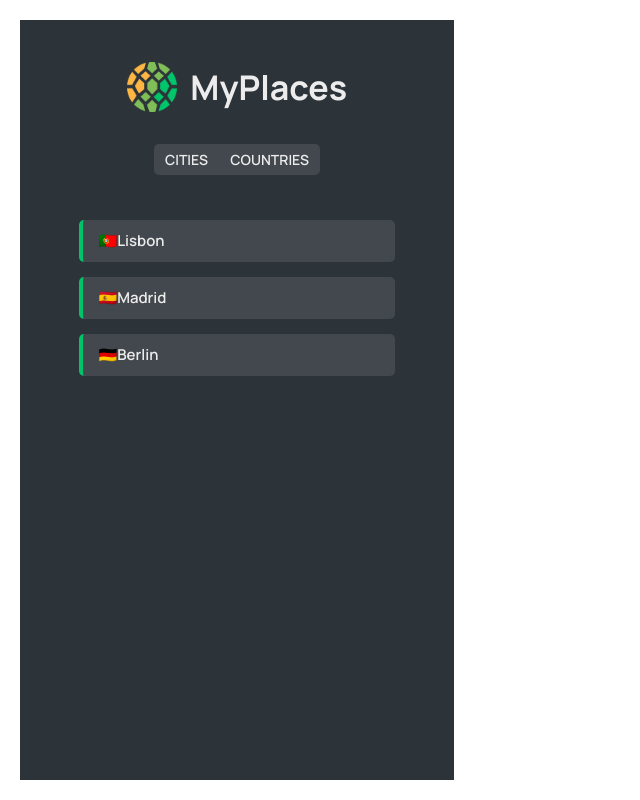
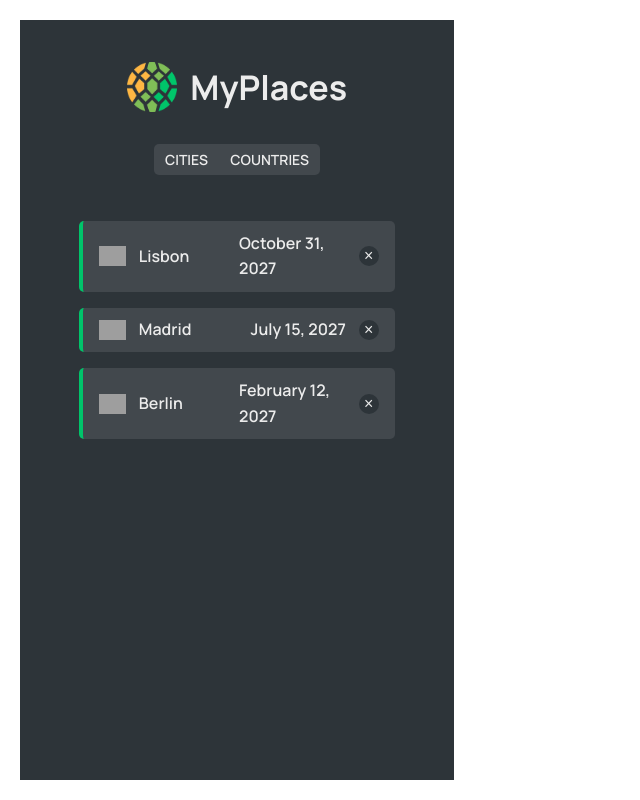
Before and after one commit to SayanMazumdar/myplaces, a React (Vite) app: page /myplaces in a window 1280 px wide. Shown: the whole page, without its empty margins (0-640 px from the left). Built offline with nearby package versions, Linux system fonts and the light colour scheme; data requests are answered from the project's data file; grey boxes are pictures that could not be loaded.

Commit message:
added cities and countries component

```diff
--- a/src/App.jsx
+++ b/src/App.jsx
@@ -1,4 +1,3 @@
-import { BrowserRouter, Route, Routes } from 'react-router-dom';
 import Home from './pages/Home';
 import Product from './pages/Product';
 import Pricing from './pages/Pricing';
@@ -7,6 +6,7 @@ import MyPlaces from './pages/MyPlaces';
 import Cities from './components/Cities';
 import Countries from './components/Countries';
 import { useState } from 'react';
+import { BrowserRouter, Route, Routes } from 'react-router-dom';
 
 export default function App() {
 
@@ -19,10 +19,10 @@ export default function App() {
         <Route path='product' element={<Product />} />
         <Route path='pricing' element={<Pricing />} />
         <Route path='login' element={<Login />} />
-        <Route path='myplaces' element={<MyPlaces cities={cities} setCities={setCities} />}>
+        <Route path='myplaces' element={<MyPlaces setCities={setCities} />}>
           <Route index element={<Cities cities={cities} />} />
           <Route path='cities' element={<Cities cities={cities} />} />
-          <Route path='countries' element={<Countries />} />
+          <Route path='countries' element={<Countries cities={cities} />} />
         </Route>
       </Routes>
     </BrowserRouter>
--- a/src/components/Cities.jsx
+++ b/src/components/Cities.jsx
@@ -1,9 +1,8 @@
 import City from './City';
-import styles from './Cities.module.css';
 
 export default function Cities({ cities }) {
   return (
-    <div className={styles.cities}>
+    <div style={{width: '80%'}}>
       {cities.map((item) => <City key={item.id} cityObj={item} />)}
     </div>
   )
--- a/src/components/Cities.module.css
+++ /dev/null
@@ -1,3 +0,0 @@
-.cities {
-    width: 80%;
-}
--- a/src/components/City.jsx
+++ b/src/components/City.jsx
@@ -1,12 +1,19 @@
 import styles from './City.module.css';
+import EmojiToImg from './EmojiToImg';
 
 export default function City({ cityObj }) {
 
-  const { cityName, country, emoji, date } = cityObj;
+  const { cityName, emoji, date } = cityObj;
   return (
     <div className={styles.city}>
-      {emoji}
-      {cityName}
+      <div className={styles.firstCol}>
+        {EmojiToImg(emoji)}
+        {cityName}
+      </div>
+      <div className={styles.secCol}>
+        {new Date(date).toLocaleDateString("en-US", { year: "numeric", month: "long", day: "numeric" })}
+        <button className={styles.removeBtn}>&times;</button>
+      </div>
     </div>
   )
 }
--- a/src/components/City.module.css
+++ b/src/components/City.module.css
@@ -5,7 +5,35 @@
     border-left: 4px solid var(--color-brand--2);
     display: flex;
     margin: 1em 0;
-    font-size: 1.5em;
+    font-size: 1.6em;
     font-weight: 600;
-    box-sizing: border-box;
+    align-items: center;
 }
+
+.firstCol, .secCol {
+    width: 50%;
+    display: flex;
+    gap: 0.8em;
+    align-items: center;
+}
+
+.secCol {
+    justify-content: flex-end;
+}
+
+.removeBtn {
+    height: 2rem;
+    aspect-ratio: 1;
+    border-radius: 50%;
+    background-color: var(--color-dark--1);
+    color: var(--color-light--2);
+    font-size: 1.6rem;
+    font-weight: 400;
+    transition: all 0.2s;
+    padding: 0;
+  }
+
+  .removeBtn:hover {
+    background-color: var(--color-brand--1);
+    color: var(--color-dark--1);
+  }
--- a/src/components/Countries.jsx
+++ b/src/components/Countries.jsx
@@ -1,7 +1,22 @@
-export default function Countries() {
+import EmojiToImg from './EmojiToImg';
+import styles from './Countries.module.css';
+
+export default function Countries({ cities }) {
   return (
-    <div>
-      List of countries
+    <div className={styles.countries}>
+      {cities.map((item) => <Country cityObj={item} key={item.id} />)}
     </div>
   )
 }
+
+function Country({ cityObj }) {
+
+  const { country, emoji } = cityObj;
+
+  return (
+    <div className={styles.country}>
+      {EmojiToImg(emoji)}
+      {country}
+    </div>
+  )
+}
--- /dev/null
+++ b/src/components/Countries.module.css
@@ -0,0 +1,22 @@
+.countries {
+    width: 80%;
+    display: flex;
+    flex-wrap: wrap;
+    justify-content: center;
+    gap: 1em;
+}
+
+.country {
+    background-color: var(--color-dark--2);
+    height: 5em;
+    width: 45%;
+    border-left: 4px solid var(--color-brand--1);
+    border-radius: 5px;
+    font-size: 1.5em;
+    font-weight: 600;
+    display: flex;
+    flex-direction: column;
+    justify-content: center;
+    align-items: center;
+    gap: 0.5em;
+}
--- /dev/null
+++ b/src/components/EmojiToImg.jsx
@@ -0,0 +1,7 @@
+export default function EmojiToImg(flag) {
+    let countryCode = Array.from(flag, (codeUnit) => codeUnit.codePointAt()).map(char =>
+        String.fromCharCode(char - 127397).toLowerCase()).join('');
+    return (
+        <img height='20px' src={`https://flagcdn.com/24x18/${countryCode}.png`} alt='flag' />
+    )
+}
```
